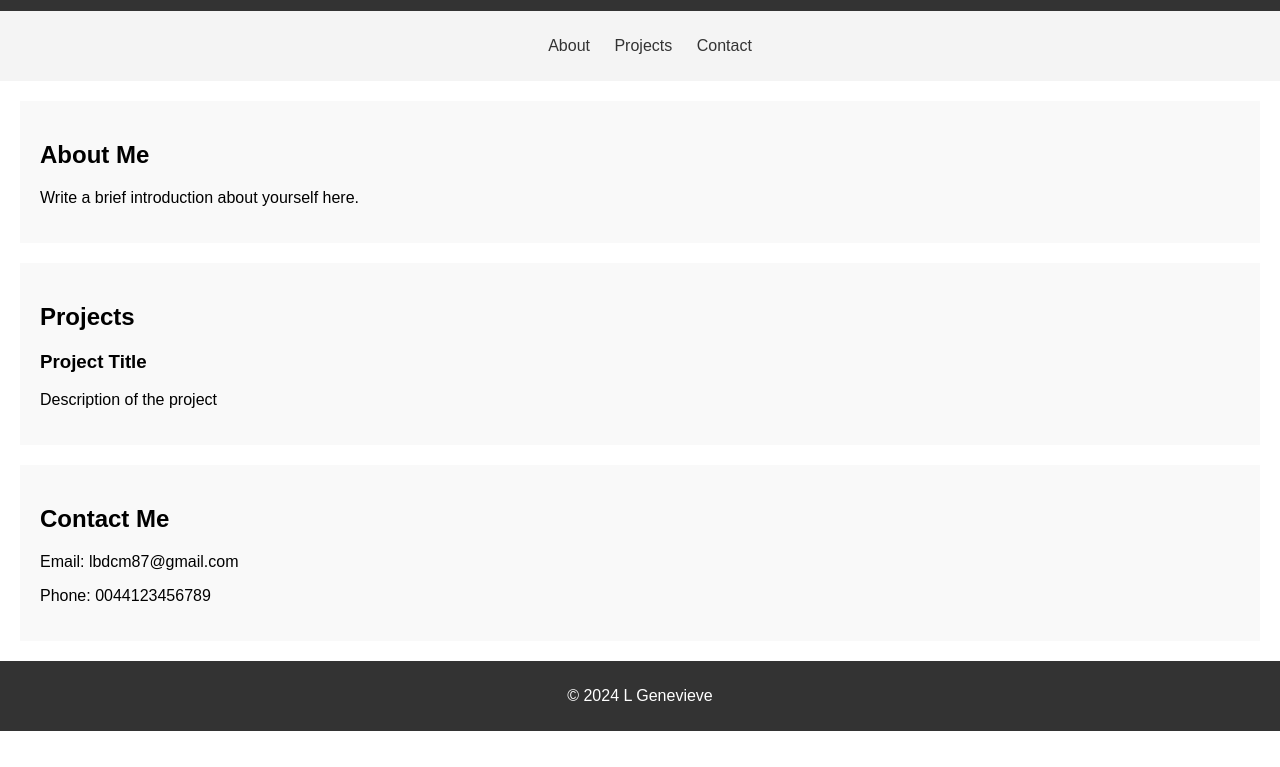
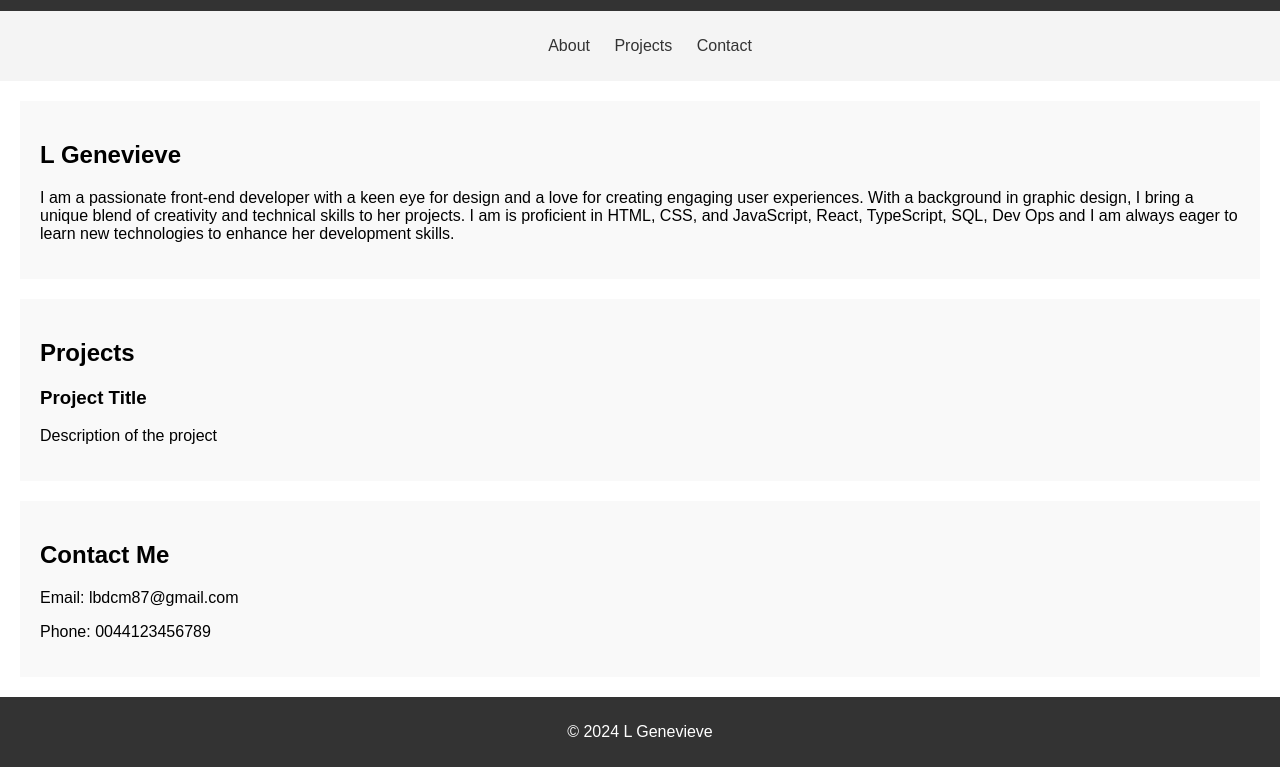
Before and after one commit to LGenSOC/lgenevievestudio, a plain HTML site: page index.html in a window 1280 px wide. Shown: the part 89-856 px from the top of the page. Before the commit the page ends 820 px from the top, so only its background shows below. Drawn offline with Linux system fonts and the light colour scheme.

Commit message:
added dummy description

```diff
--- a/index.html
+++ b/index.html
@@ -22,8 +22,11 @@
     </nav>
 
     <section id="about">
-        <h2>About Me</h2>
-        <p>Write a brief introduction about yourself here.</p>
+        <h2>L Genevieve</h2>
+        <p>I am  a passionate front-end developer with a keen eye for design and a love for creating engaging user
+        experiences. With a background in graphic design, I bring a unique blend of creativity and technical skills to her
+        projects. I am is proficient in HTML, CSS, and JavaScript, React, TypeScript, SQL, Dev Ops and I am always eager to learn new technologies to
+        enhance her development skills.</p>
     </section>
 
     <section id="projects">
```
